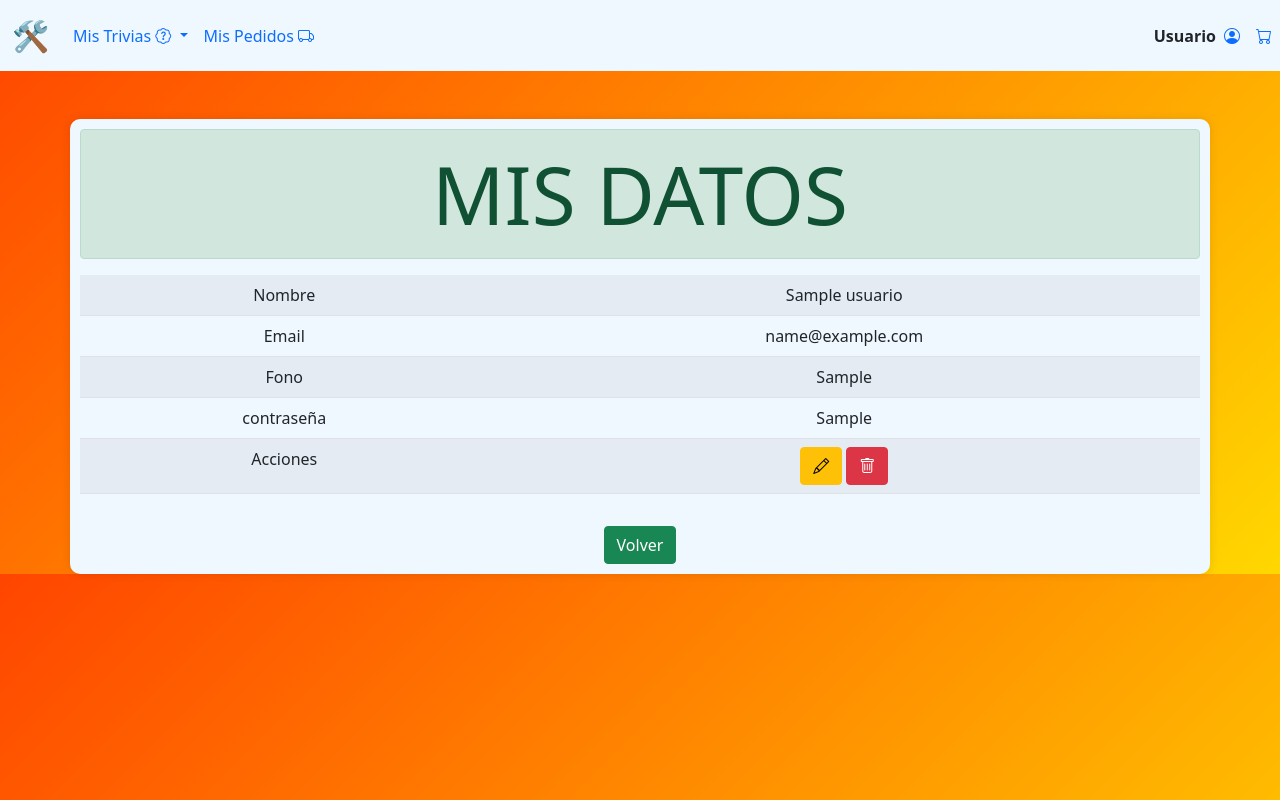
After one commit to TaperLimpio/ferretex, a Django app: page /usuarios/1/ in a window 1280 px wide. The commit adds this page. Run offline with Django 5.2, Linux system fonts and the light colour scheme; tables that the repository leaves empty hold one stand-in row (values such as "Sample post").

Commit message:
crud usuarios

```diff
--- a/PaginaWeb/views.py
+++ b/PaginaWeb/views.py
@@ -80,3 +80,26 @@ def ingresarlocal(request):
 
 def carritocompra(request):
     return render(request,'carrito.html')
+
+def ver_usuario(request, emp_id):
+    usuario = get_object_or_404(Usuario, id=emp_id)
+    return render(request, 'view-usuario.html', {'usuario': usuario})
+
+
+def Update_Usuario(request,emp_id):
+    usuario=Usuario.objects.get(id=emp_id)
+    form=UsuarioForm(instance=usuario)
+    if request.method=="POST":
+        form=UsuarioForm(request.POST,instance=usuario)
+        if form.is_valid():
+            form.save()
+        return Login(request)
+    data={'form':form,'titulo':'Actualizar Repartidor'}
+    return render(request,'crear-cuenta.html',data)
+
+def delete_usuario(request, emp_id):
+    usuario = Usuario.objects.get(id=emp_id)
+    if usuario:
+        usuario.estado = 'inactivo'
+        usuario.save()
+    return redirect('login')
--- a/ferretex/urls.py
+++ b/ferretex/urls.py
@@ -17,20 +17,22 @@ Including another URLconf
 from django.contrib import admin
 from django.urls import path
 
-from PaginaWeb.views import portalpago,ingresarproducto,carritocompra
+from PaginaWeb.views import portalpago,ingresarproducto,carritocompra,Update_Usuario
 from PaginaWeb.views import verproducto,pagofracaso,pagoexitoso
 from PaginaWeb.views import ingresarcatalogo,Login, CrearCuenta, paginaprincipal
-from PaginaWeb.views import Administrador,Repartidor, CrearCuentaAdmin
+from PaginaWeb.views import Administrador,Repartidor, CrearCuentaAdmin,ver_usuario,delete_usuario
 from PaginaWeb.views import ingresarlocal
 
 
 urlpatterns = [
     path('admin/', admin.site.urls),
     path('login/', Login, name='login'),
+    path('usuarios/<int:emp_id>/',ver_usuario, name='ver_usuario'),
     path('crear-cuenta/', CrearCuenta,name='crear_cuenta'),
     path('pagina-admin/', Administrador,name='administrador'),
     path('crear-cuenta-admin/', CrearCuentaAdmin,name='crear_cuenta_admin'),
     path('pagina-repartidor/', Repartidor,name='repartidor'),
+    path('delete-usuario/<int:emp_id>/',delete_usuario, name='delete_usuario'),
     path('portal_pago/',portalpago),
     path('ingresar_platillo/',ingresarproducto),
     path('carrito_de_compra/',carritocompra),
@@ -39,5 +41,6 @@ urlpatterns = [
     path('ingresar catalogo/',ingresarcatalogo),
     path('ingresar sucursal/',ingresarlocal),
     path('ver_producto/',verproducto),
-    path('pagina_principal/',paginaprincipal)
+    path('update_usuario/<int:emp_id>/', Update_Usuario),
+    path('pagina_principal/',paginaprincipal,name='usuario')
 ]
--- a/static/css/styles_usuario.css
+++ b/static/css/styles_usuario.css
@@ -1,5 +1,5 @@
 body {
-    background: linear-gradient(135deg, #32CD32, #FFD700);
+    background: linear-gradient(135deg, #FF4500, #FFD700);
 }
 nav {
     background-color: aliceblue;
--- a/templates/paginaprincipal.html
+++ b/templates/paginaprincipal.html
@@ -20,6 +20,7 @@
                             Ut enim ad minim veniam</p>
                         <p><b>Precio:</b> <i>$0000</i></p>
                         <a href="#" class="btn btn-success">Ver más</a>
+                        <a href="{% url 'ver_usuario' request.session.usuario_id %}" class='btn btn-success'>Mis Datos</a>
                     </div>
                 </div>
             </div>
--- /dev/null
+++ b/templates/view-usuario.html
@@ -0,0 +1,19 @@
+{% include 'headerusuario.html' %}
+    <div class="container mt-5">
+        <div class="alert alert-success display-1">MIS DATOS</div>
+        <table class="table table-striped">
+          <tr><td>Nombre</td><td>{{usuario.nombre}}</td></tr>
+          <tr><td>Email</td><td>{{usuario.email}}</td></tr>
+          <tr><td>Fono</td><td>{{usuario.fono}}</td></tr>
+          <tr><td>contraseña</td><td>{{usuario.contraseña}}</td></tr>
+          <tr><td>Acciones</td><td><a href="/update_usuario/{{usuario.id}}"
+            class='btn btn-warning'><i class="bi bi-pencil"></i>
+         </a> <a href="{% url 'delete_usuario' usuario.id %}"
+         class='btn btn-danger'><i class="bi bi-trash"></i>
+      </a></td></tr>
+
+
+        </table>
+        <a href="{% url 'login' %}" class="btn btn-success mt-3">Volver</a>
+    </div>
+{%include 'footer.html'%}
```
